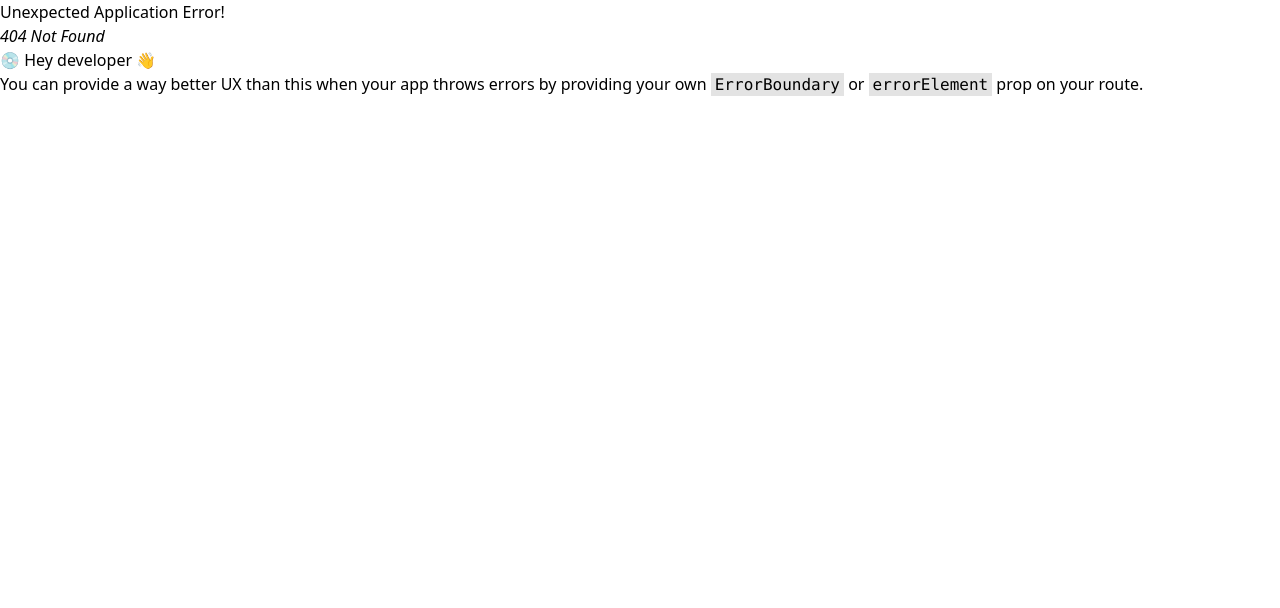
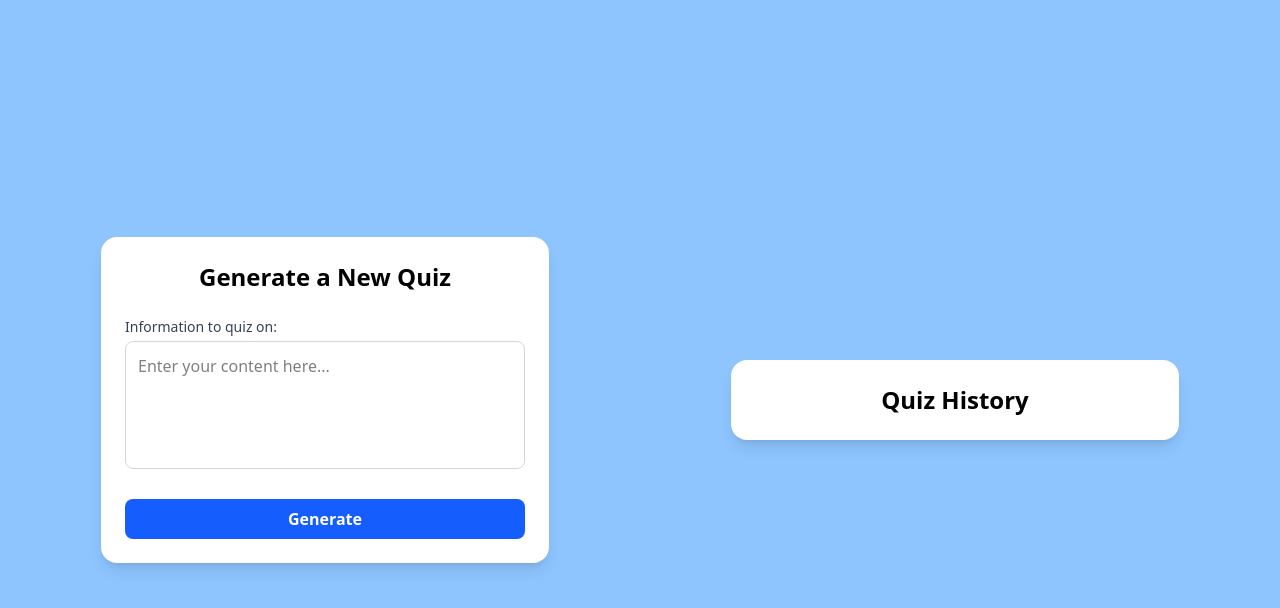
Before and after one commit to jasonly027/ArticleKai, a React (Vite) app in the folder frontend/: page /quiz_options in a window 1280 px wide. Before the commit this address had no page. Shown: the top 608 px of the page. Built offline with nearby package versions, Linux system fonts and the light colour scheme.

Commit message:
added quiz options page

```diff
--- /dev/null
+++ b/frontend/src/components/GenerateQuizes.tsx
@@ -0,0 +1,33 @@
+import { Link } from "react-router-dom";
+
+type GenerateQuizesProps = {
+    genText: string,
+    setGenText: (genText: string) => void,
+    handleGenerateQuiz: () => void,
+
+}
+export function GenerateQuizes({ genText, setGenText, handleGenerateQuiz }: GenerateQuizesProps) {
+    return (
+        <div className="max-w-md mx-auto space-y-6 p-6 bg-white rounded-2xl shadow-lg w-full">
+            <h2 className="text-2xl font-semibold text-center">Generate a New Quiz</h2>
+
+            <div>
+                <label className="block text-sm font-medium text-gray-700 mb-1">Information to quiz on:</label>
+                <textarea
+                    className="resize-none w-full h-32 p-3 border border-gray-300 rounded-lg focus:outline-none focus:ring-2 focus:ring-blue-500"
+                    value={genText}
+                    onChange={(e) => setGenText(e.target.value)}
+                    placeholder="Enter your content here..."
+                />
+            </div>
+
+            <button
+                className="w-full py-2 px-4 bg-blue-600 text-white font-semibold rounded-lg hover:bg-blue-700 transition duration-300"
+                onClick={handleGenerateQuiz}
+            >
+                Generate
+            </button>
+        </div>
+
+    )
+}
--- /dev/null
+++ b/frontend/src/components/QuizHistory.tsx
@@ -0,0 +1,12 @@
+export type QuizHistoryProps = {
+
+}
+
+export function QuizHistory(){
+    return(
+        <div className="max-w-md mx-auto space-y-6 p-6 bg-white rounded-2xl shadow-lg w-full">
+            <div className="text-2xl font-semibold text-center"> Quiz History</div>
+
+        </div>
+    )
+}
--- a/frontend/src/main.tsx
+++ b/frontend/src/main.tsx
@@ -6,6 +6,9 @@ import { createBrowserRouter, RouterProvider } from 'react-router-dom'
 import { Login } from './routes/Login.tsx'
 import { Register } from './routes/Register.tsx'
 import { Quiz } from './components/Quiz.tsx'
+import { GenerateQuizes } from './components/GenerateQuizes.tsx'
+import { QuizOptions } from './routes/QuizOptions.tsx'
+import { QuizHistory } from './components/QuizHistory.tsx'
 
 const router = createBrowserRouter([
   { path: "/", element: <Login></Login> },
@@ -40,6 +43,7 @@ const router = createBrowserRouter([
       }
     ]}></Quiz>
   },
+  {path:"/quiz_options", element:<QuizOptions></QuizOptions>},
 
 ])
 
--- /dev/null
+++ b/frontend/src/routes/QuizOptions.tsx
@@ -0,0 +1,32 @@
+import { Link } from "react-router-dom";
+import { QuizHistory } from "../components/QuizHistory";
+import { GenerateQuizes } from "../components/GenerateQuizes";
+import { useState } from "react";
+
+
+
+export function QuizOptions() {
+    const [genText, setGenText] = useState<string>("")
+
+    const handleGenerateQuiz = () => {
+        // Impliment Quiz generation
+        console.log(genText)
+    }
+
+
+    return (
+        <div className="flex w-screen h-screen p-5 space-x-5 bg-blue-300">
+            <div className="w-1/2 h-full flex items-center justify-center">
+                <GenerateQuizes
+                    genText={genText}
+                    setGenText={setGenText}
+                    handleGenerateQuiz={handleGenerateQuiz}
+                />
+            </div>
+            <div className="w-1/2 h-full flex items-center justify-center">
+                <QuizHistory />
+            </div>
+        </div>
+
+    )
+}
```
Also changed, not shown: frontend/src/App.tsx (+0 -30 lines).
